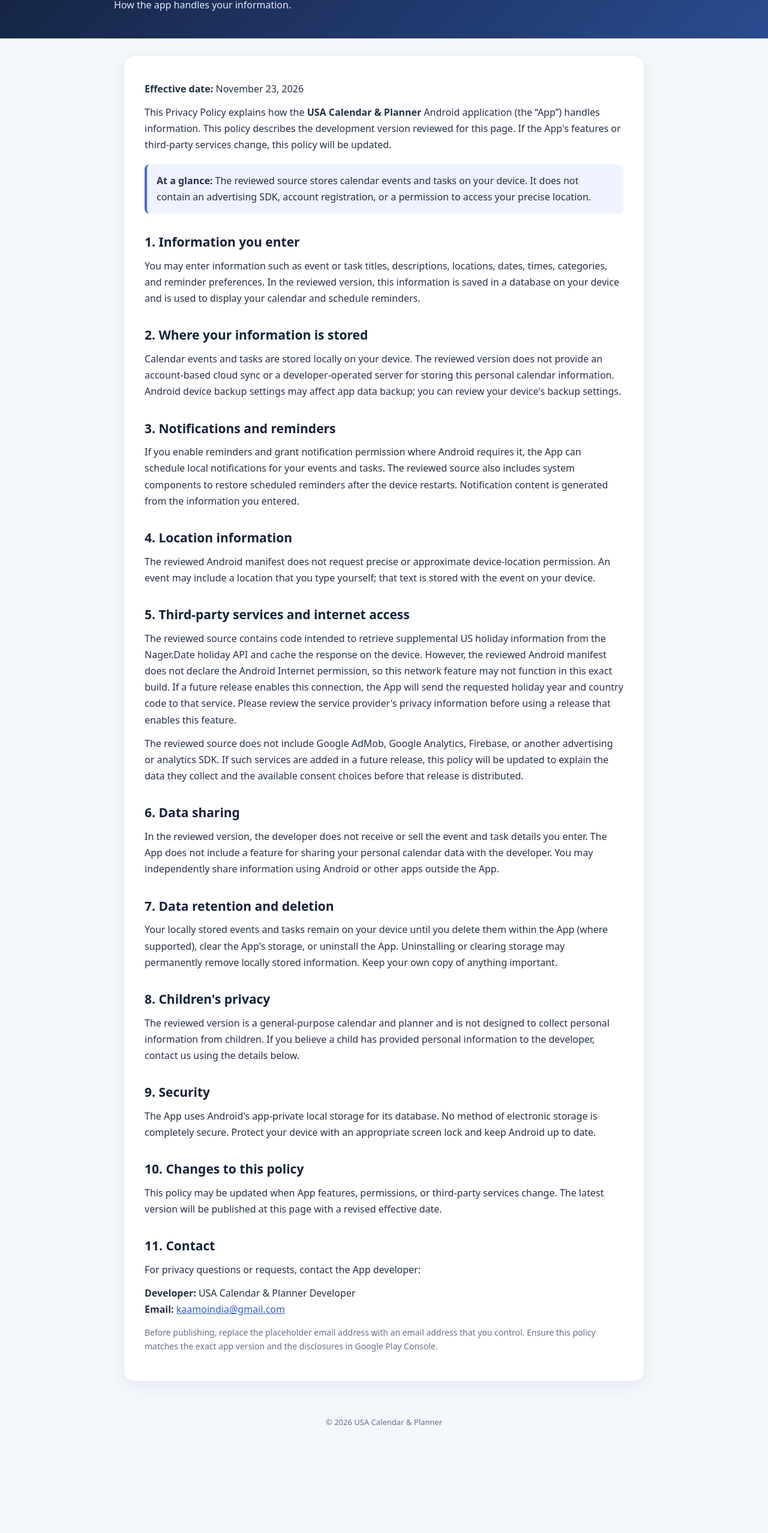
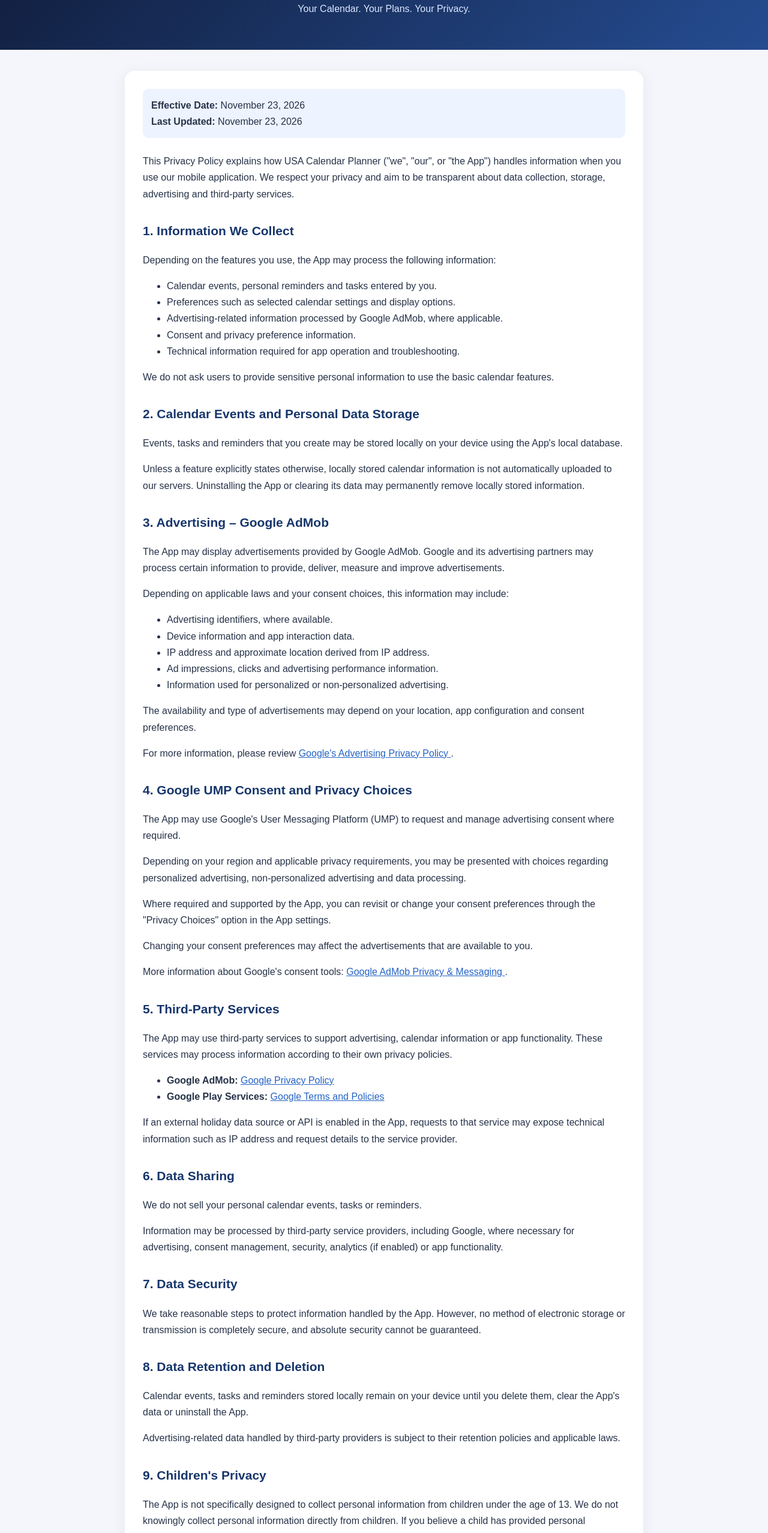
Before and after one commit to kaamo27/usa-calendar-planner-privacy, a plain HTML site: page index.html in a window 1280 px wide. Shown: the part 146-2701 px from the top of the page at 60% size. Before the commit the page ends 2559 px from the top, so only its background shows below. Drawn offline with Linux system fonts and the light colour scheme.

Commit message:
Update index.html

```diff
--- a/index.html
+++ b/index.html
@@ -1,62 +1,328 @@
-<!doctype html>
+
+<!DOCTYPE html>
 <html lang="en">
 <head>
-  <meta charset="utf-8">
-  <meta name="viewport" content="width=device-width, initial-scale=1">
-  <meta name="description" content="Privacy Policy for USA Calendar & Planner Android app.">
-  <meta name="theme-color" content="#14213d">
-  <title>Privacy Policy | USA Calendar &amp; Planner</title>
+  <meta charset="UTF-8">
+  <meta name="viewport" content="width=device-width, initial-scale=1.0">
+  <meta name="robots" content="index, follow">
+  <meta name="theme-color" content="#101c3a">
+
+  <title>Privacy Policy | USA Calendar Planner</title>
+  <meta name="description" content="Read the Privacy Policy for USA Calendar Planner. Learn how calendar data, advertising, Google AdMob, consent and privacy choices are handled.">
+
   <style>
-    :root{color-scheme:light;--navy:#14213d;--blue:#4169e1;--ink:#243047;--muted:#62708a;--bg:#f4f7fc;--card:#fff;--line:#e5eaf3}
-    *{box-sizing:border-box}body{margin:0;background:var(--bg);color:var(--ink);font:16px/1.7 system-ui,-apple-system,Segoe UI,Roboto,Arial,sans-serif}
-    header{background:linear-gradient(135deg,#14213d,#294b8f);color:#fff;padding:48px 20px 42px}header .wrap,main{max-width:900px;margin:auto}
-    .eyebrow{font-size:13px;letter-spacing:.12em;text-transform:uppercase;color:#cbd8ff;font-weight:700}h1{font-size:clamp(30px,5vw,44px);line-height:1.15;margin:10px 0}header p{margin:8px 0 0;color:#e2e9ff}
-    main{padding:28px 16px 56px}.card{background:var(--card);border:1px solid var(--line);border-radius:18px;padding:clamp(20px,4vw,34px);box-shadow:0 8px 28px rgba(25,45,85,.06)}
-    h2{font-size:21px;color:var(--navy);margin:30px 0 8px}h2:first-child{margin-top:0}p{margin:8px 0 12px}ul{padding-left:24px}li{margin:5px 0}.notice{background:#eef3ff;border-left:4px solid var(--blue);padding:14px 16px;border-radius:8px;margin:18px 0}.muted{color:var(--muted);font-size:14px}a{color:#315bd6;overflow-wrap:anywhere}footer{text-align:center;color:var(--muted);font-size:13px;padding:0 16px 32px}
+    * {
+      box-sizing: border-box;
+    }
+
+    body {
+      margin: 0;
+      font-family: Arial, Helvetica, sans-serif;
+      background: #f4f6fb;
+      color: #263248;
+      line-height: 1.7;
+    }
+
+    header {
+      background: linear-gradient(135deg, #101c3a, #254c91);
+      color: white;
+      padding: 55px 20px;
+      text-align: center;
+    }
+
+    header h1 {
+      margin: 0 0 10px;
+      font-size: 32px;
+    }
+
+    header p {
+      margin: 0;
+      color: #dce7ff;
+    }
+
+    main {
+      max-width: 900px;
+      margin: 35px auto;
+      padding: 0 18px;
+    }
+
+    .content {
+      background: white;
+      padding: 30px;
+      border-radius: 16px;
+      box-shadow: 0 5px 25px rgba(20, 40, 80, 0.07);
+    }
+
+    h2 {
+      color: #17366c;
+      font-size: 21px;
+      margin-top: 30px;
+    }
+
+    a {
+      color: #2463c5;
+      overflow-wrap: anywhere;
+    }
+
+    .updated {
+      background: #edf3ff;
+      padding: 14px;
+      border-radius: 10px;
+      margin-bottom: 25px;
+    }
+
+    footer {
+      text-align: center;
+      padding: 25px;
+      color: #64748b;
+      font-size: 14px;
+    }
+
+    @media(max-width:600px) {
+      header h1 {
+        font-size: 26px;
+      }
+
+      .content {
+        padding: 21px;
+      }
+    }
   </style>
 </head>
+
 <body>
-<header><div class="wrap"><div class="eyebrow">USA Calendar &amp; Planner</div><h1>Privacy Policy</h1><p>How the app handles your information.</p></div></header>
-<main><article class="card">
-<p><strong>Effective date:</strong> November 23, 2026</p>
-<p>This Privacy Policy explains how the <strong>USA Calendar &amp; Planner</strong> Android application (the “App”) handles information. This policy describes the development version reviewed for this page. If the App's features or third-party services change, this policy will be updated.</p>
-<div class="notice"><strong>At a glance:</strong> The reviewed source stores calendar events and tasks on your device. It does not contain an advertising SDK, account registration, or a permission to access your precise location.</div>
 
-<h2>1. Information you enter</h2>
-<p>You may enter information such as event or task titles, descriptions, locations, dates, times, categories, and reminder preferences. In the reviewed version, this information is saved in a database on your device and is used to display your calendar and schedule reminders.</p>
+<header>
+  <h1>Privacy Policy</h1>
+  <p>USA Calendar Planner</p>
+  <p>Your Calendar. Your Plans. Your Privacy.</p>
+</header>
 
-<h2>2. Where your information is stored</h2>
-<p>Calendar events and tasks are stored locally on your device. The reviewed version does not provide an account-based cloud sync or a developer-operated server for storing this personal calendar information. Android device backup settings may affect app data backup; you can review your device's backup settings.</p>
+<main>
+<div class="content">
 
-<h2>3. Notifications and reminders</h2>
-<p>If you enable reminders and grant notification permission where Android requires it, the App can schedule local notifications for your events and tasks. The reviewed source also includes system components to restore scheduled reminders after the device restarts. Notification content is generated from the information you entered.</p>
+<div class="updated">
+  <strong>Effective Date:</strong> November 23, 2026<br>
+  <strong>Last Updated:</strong> November 23, 2026
+</div>
 
-<h2>4. Location information</h2>
-<p>The reviewed Android manifest does not request precise or approximate device-location permission. An event may include a location that you type yourself; that text is stored with the event on your device.</p>
+<p>
+This Privacy Policy explains how USA Calendar Planner ("we", "our", or "the App")
+handles information when you use our mobile application.
+We respect your privacy and aim to be transparent about data collection,
+storage, advertising and third-party services.
+</p>
 
-<h2>5. Third-party services and internet access</h2>
-<p>The reviewed source contains code intended to retrieve supplemental US holiday information from the Nager.Date holiday API and cache the response on the device. However, the reviewed Android manifest does not declare the Android Internet permission, so this network feature may not function in this exact build. If a future release enables this connection, the App will send the requested holiday year and country code to that service. Please review the service provider's privacy information before using a release that enables this feature.</p>
-<p>The reviewed source does not include Google AdMob, Google Analytics, Firebase, or another advertising or analytics SDK. If such services are added in a future release, this policy will be updated to explain the data they collect and the available consent choices before that release is distributed.</p>
+<h2>1. Information We Collect</h2>
 
-<h2>6. Data sharing</h2>
-<p>In the reviewed version, the developer does not receive or sell the event and task details you enter. The App does not include a feature for sharing your personal calendar data with the developer. You may independently share information using Android or other apps outside the App.</p>
+<p>
+Depending on the features you use, the App may process the following information:
+</p>
 
-<h2>7. Data retention and deletion</h2>
-<p>Your locally stored events and tasks remain on your device until you delete them within the App (where supported), clear the App's storage, or uninstall the App. Uninstalling or clearing storage may permanently remove locally stored information. Keep your own copy of anything important.</p>
+<ul>
+  <li>Calendar events, personal reminders and tasks entered by you.</li>
+  <li>Preferences such as selected calendar settings and display options.</li>
+  <li>Advertising-related information processed by Google AdMob, where applicable.</li>
+  <li>Consent and privacy preference information.</li>
+  <li>Technical information required for app operation and troubleshooting.</li>
+</ul>
 
-<h2>8. Children's privacy</h2>
-<p>The reviewed version is a general-purpose calendar and planner and is not designed to collect personal information from children. If you believe a child has provided personal information to the developer, contact us using the details below.</p>
+<p>
+We do not ask users to provide sensitive personal information to use
+the basic calendar features.
+</p>
 
-<h2>9. Security</h2>
-<p>The App uses Android's app-private local storage for its database. No method of electronic storage is completely secure. Protect your device with an appropriate screen lock and keep Android up to date.</p>
+<h2>2. Calendar Events and Personal Data Storage</h2>
 
-<h2>10. Changes to this policy</h2>
-<p>This policy may be updated when App features, permissions, or third-party services change. The latest version will be published at this page with a revised effective date.</p>
+<p>
+Events, tasks and reminders that you create may be stored locally on your
+device using the App's local database.
+</p>
 
-<h2>11. Contact</h2>
-<p>For privacy questions or requests, contact the App developer:</p>
-<p><strong>Developer:</strong> USA Calendar &amp; Planner Developer<br><strong>Email:</strong> <a href="kaamoindia@gmail.com">kaamoindia@gmail.com</a></p>
-<p class="muted">Before publishing, replace the placeholder email address with an email address that you control. Ensure this policy matches the exact app version and the disclosures in Google Play Console.</p>
-</article></main>
-<footer>© 2026 USA Calendar &amp; Planner</footer>
-</body></html>
+<p>
+Unless a feature explicitly states otherwise, locally stored calendar
+information is not automatically uploaded to our servers.
+Uninstalling the App or clearing its data may permanently remove
+locally stored information.
+</p>
+
+<h2>3. Advertising – Google AdMob</h2>
+
+<p>
+The App may display advertisements provided by Google AdMob.
+Google and its advertising partners may process certain information
+to provide, deliver, measure and improve advertisements.
+</p>
+
+<p>Depending on applicable laws and your consent choices, this information
+may include:</p>
+
+<ul>
+  <li>Advertising identifiers, where available.</li>
+  <li>Device information and app interaction data.</li>
+  <li>IP address and approximate location derived from IP address.</li>
+  <li>Ad impressions, clicks and advertising performance information.</li>
+  <li>Information used for personalized or non-personalized advertising.</li>
+</ul>
+
+<p>
+The availability and type of advertisements may depend on your location,
+app configuration and consent preferences.
+</p>
+
+<p>
+For more information, please review
+<a href="https://policies.google.com/technologies/ads" target="_blank" rel="noopener">
+Google's Advertising Privacy Policy
+</a>.
+</p>
+
+<h2>4. Google UMP Consent and Privacy Choices</h2>
+
+<p>
+The App may use Google's User Messaging Platform (UMP) to request
+and manage advertising consent where required.
+</p>
+
+<p>
+Depending on your region and applicable privacy requirements, you may
+be presented with choices regarding personalized advertising,
+non-personalized advertising and data processing.
+</p>
+
+<p>
+Where required and supported by the App, you can revisit or change
+your consent preferences through the "Privacy Choices" option
+in the App settings.
+</p>
+
+<p>
+Changing your consent preferences may affect the advertisements
+that are available to you.
+</p>
+
+<p>
+More information about Google's consent tools:
+<a href="https://developers.google.com/admob/android/privacy" target="_blank" rel="noopener">
+Google AdMob Privacy & Messaging
+</a>.
+</p>
+
+<h2>5. Third-Party Services</h2>
+
+<p>
+The App may use third-party services to support advertising,
+calendar information or app functionality.
+These services may process information according to their own
+privacy policies.
+</p>
+
+<ul>
+  <li>
+    <strong>Google AdMob:</strong>
+    <a href="https://policies.google.com/privacy" target="_blank" rel="noopener">
+    Google Privacy Policy
+    </a>
+  </li>
+  <li>
+    <strong>Google Play Services:</strong>
+    <a href="https://policies.google.com/terms" target="_blank" rel="noopener">
+    Google Terms and Policies
+    </a>
+  </li>
+</ul>
+
+<p>
+If an external holiday data source or API is enabled in the App,
+requests to that service may expose technical information such as
+IP address and request details to the service provider.
+</p>
+
+<h2>6. Data Sharing</h2>
+
+<p>
+We do not sell your personal calendar events, tasks or reminders.
+</p>
+
+<p>
+Information may be processed by third-party service providers,
+including Google, where necessary for advertising, consent management,
+security, analytics (if enabled) or app functionality.
+</p>
+
+<h2>7. Data Security</h2>
+
+<p>
+We take reasonable steps to protect information handled by the App.
+However, no method of electronic storage or transmission is completely
+secure, and absolute security cannot be guaranteed.
+</p>
+
+<h2>8. Data Retention and Deletion</h2>
+
+<p>
+Calendar events, tasks and reminders stored locally remain on your
+device until you delete them, clear the App's data or uninstall the App.
+</p>
+
+<p>
+Advertising-related data handled by third-party providers is subject
+to their retention policies and applicable laws.
+</p>
+
+<h2>9. Children's Privacy</h2>
+
+<p>
+The App is not specifically designed to collect personal information
+from children under the age of 13.
+We do not knowingly collect personal information directly from children.
+If you believe a child has provided personal information to us,
+please contact us.
+</p>
+
+<h2>10. Your Privacy Rights</h2>
+
+<p>
+Depending on your location and applicable laws, you may have rights
+to access, correct, delete or restrict the processing of certain
+personal information.
+You may also be able to manage advertising consent through the
+Privacy Choices feature, where available.
+</p>
+
+<h2>11. Changes to This Privacy Policy</h2>
+
+<p>
+We may update this Privacy Policy from time to time to reflect
+changes in the App, third-party services or legal requirements.
+Any changes will be published on this page with an updated
+"Last Updated" date.
+</p>
+
+<h2>12. Contact Us</h2>
+
+<p>
+If you have questions about this Privacy Policy or privacy practices,
+please contact us:
+</p>
+
+<p>
+<strong>App Name:</strong> USA Calendar Planner<br>
+<strong>Developer:</strong> [Your Developer Name]<br>
+<strong>Support Email:</strong> [YOUR SUPPORT EMAIL]
+</p>
+
+<p>
+Please replace the developer name and support email above with
+your actual contact information before publishing.
+</p>
+
+</div>
+</main>
+
+<footer>
+  © 2026 USA Calendar Planner. All rights reserved.
+</footer>
+
+</body>
+</html>
```
